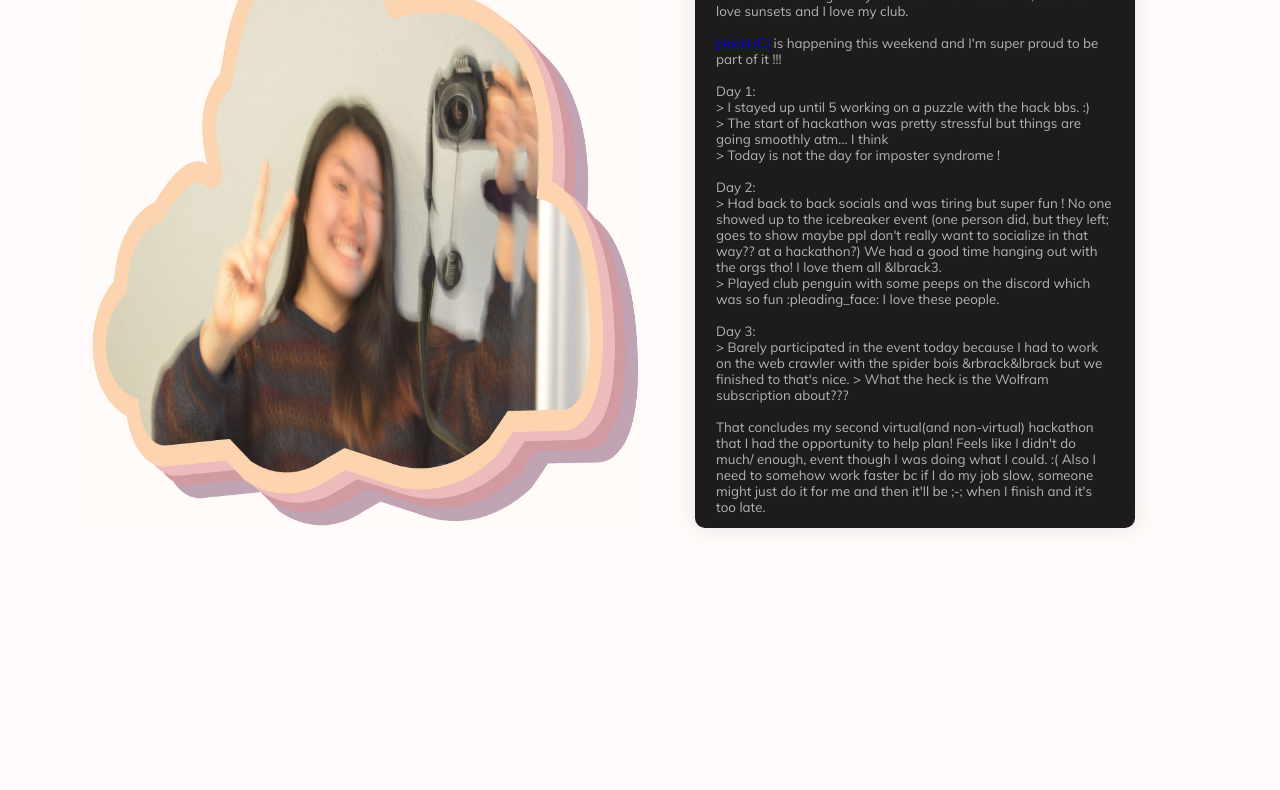
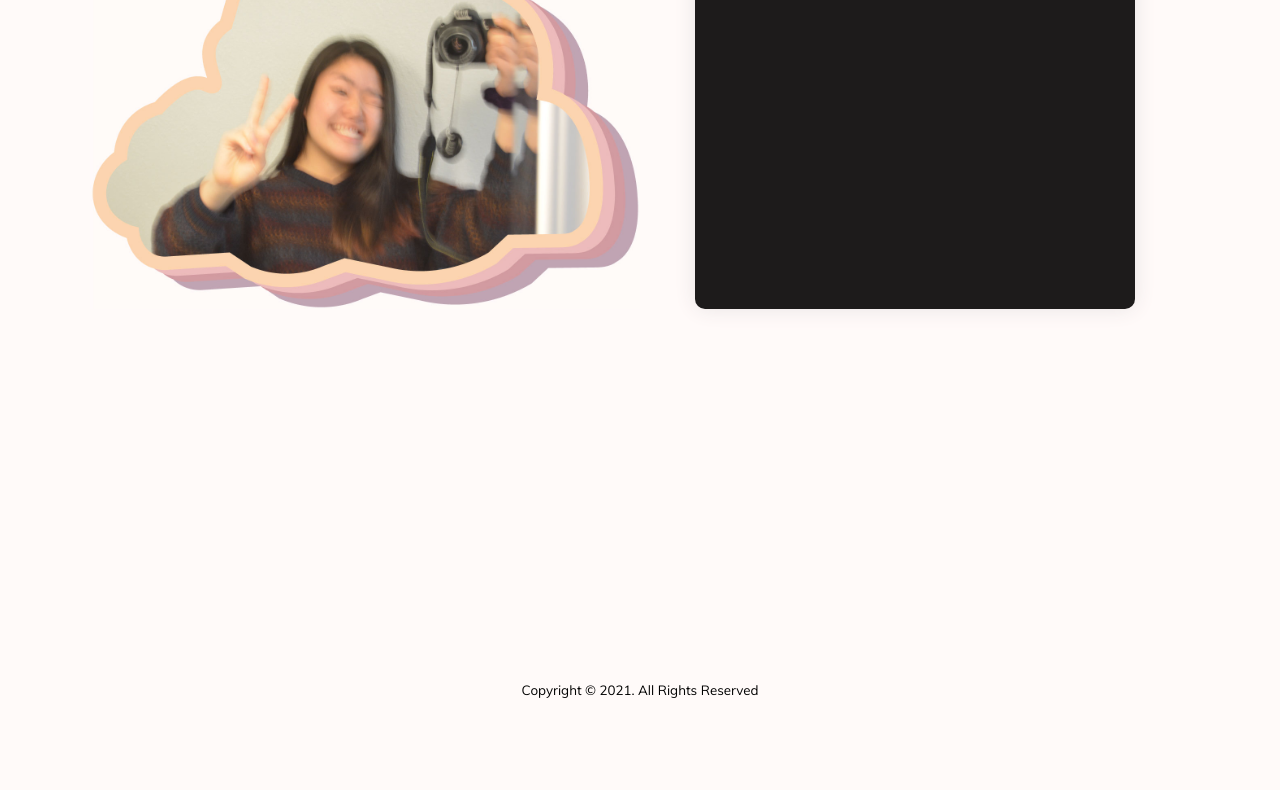
Before and after one commit to rieko-k/rieko-k.github.io, a plain HTML site: page index.html in a window 1280 px wide. Shown: the part 258-1048 px from the top of the page. After the commit the page ends 977 px from the top, so only its background shows below. Drawn offline with Linux system fonts and the light colour scheme; a web font is replaced by a local one.

Commit message:
delete some

```diff
--- a/index.html
+++ b/index.html
@@ -27,43 +27,6 @@
 
             <img src="./rsrc/rieko.jpg" alt="graphic of rieko floating in cloud" style="max-width: 50%;" >
             <div class="card">
-                <h2>
-                hey there,
-                </h2>
-                <p>
-                    if there is one thing that you should know about me,
-                    it's that I love sunsets and I love my club.<br><br>
-
-                    <a href="https://www.hackuci.com/">HackUCI</a> is
-                    happening this weekend and I'm super proud to be
-                    part of it !!! <br><br>
-
-                    Day 1:<br>
-                    &gt I stayed up until 5 working on a puzzle with the hack bbs. :) <br>
-                    &gt The start of hackathon was pretty stressful but things are going smoothly atm... I think <br>
-                    &gt Today is not the day for imposter syndrome !<br><br>
-
-                    Day 2:<br>
-                    &gt Had back to back socials and was tiring but super fun !
-                    No one showed up to the icebreaker event (one person
-                    did, but they left; goes to show maybe ppl don't really want
-                    to socialize in that way?? at a hackathon?) We had a good
-                    time hanging out with the orgs tho! I love them all &lbrack3.<br>
-                    &gt Played club penguin with some peeps on the discord which was
-                    so fun :pleading_face: I love these people.<br><br>
-
-                    Day 3:<br>
-                    &gt Barely participated in the event today because I had to work
-                    on the web crawler with the spider bois &rbrack&lbrack but we
-                    finished to that's nice.
-                    &gt What the heck is the Wolfram subscription about??? <br><br>
-
-                    That concludes my second virtual(and non-virtual) hackathon that
-                    I had the opportunity to help plan! Feels like I didn't do much/
-                    enough, event though I was doing what I could. :( Also I need to
-                    somehow work faster bc if I do my job slow, someone might just do
-                    it for me and then it'll be ;-; when I finish and it's too late.
-                </p>
             </div>
         </div>
 
```
